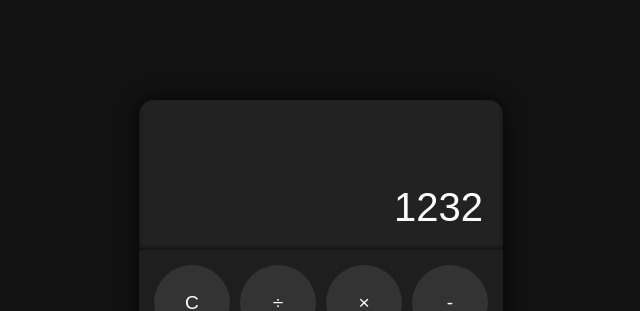
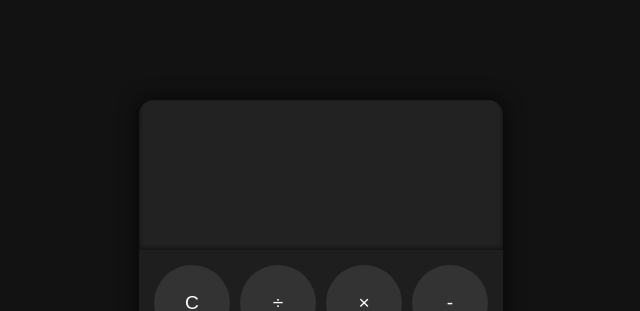
Before and after one commit to mohdragon010/calculator, a plain HTML site: page index.html in a window 1280 px wide. Shown: the top 311 px of the page, without its empty margins (319-959 px from the left). Drawn offline with Linux system fonts and the light colour scheme.

Commit message:
Update index.html

```diff
--- a/index.html
+++ b/index.html
@@ -9,7 +9,7 @@
 <body>
     <div class="container">
         <div class="calc">
-            <div class="result">1232</div>
+            <div class="result"></div>
             <div class="btns">
                 <div class="btn" value="c">C</div>
                 <div class="btn" value="/">÷</div>
@@ -32,4 +32,5 @@
     </div>
 </body>
 </html>
+
 <script src="main.js"></script>
```
